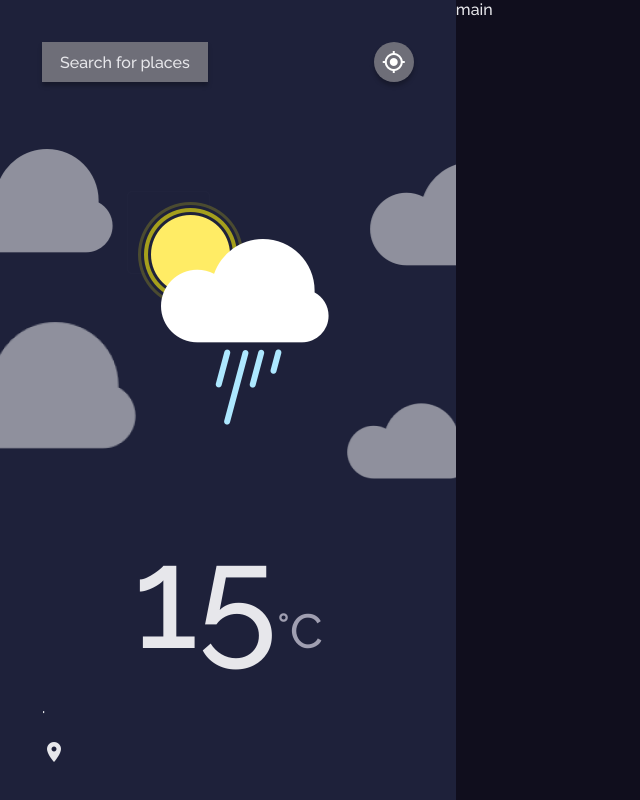
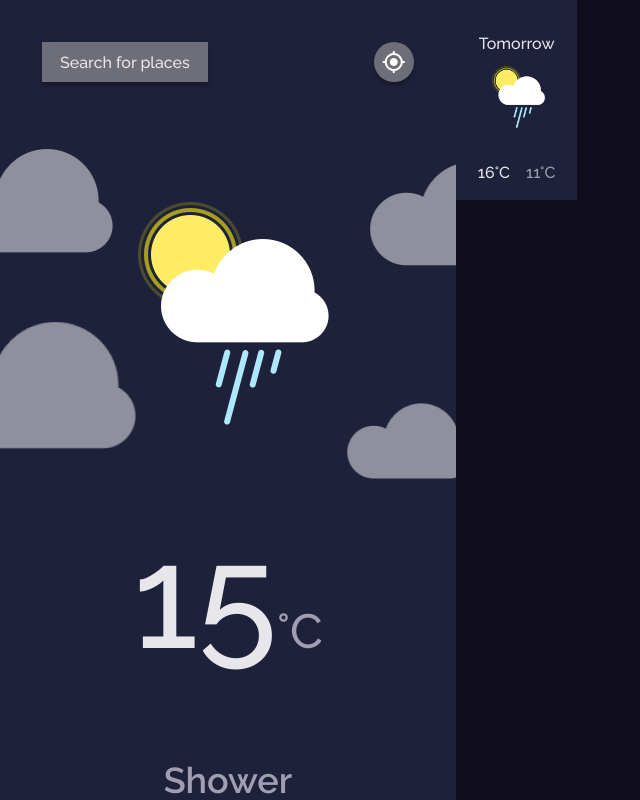
Before and after one commit to Kononov-Sergey/weather_app, a React (Create React App) app: page / in a window 1280 px wide. Shown: the top 800 px of the page, without its empty margins (0-640 px from the left). Built offline with nearby package versions, Linux system fonts and the light colour scheme.

Commit message:
made styles for side bar, added mini card comp

```diff
--- a/src/App.jsx
+++ b/src/App.jsx
@@ -1,11 +1,16 @@
 import SideBar from "./components/SideBar/SideBar";
 import classes from "./App.module.scss";
+import CardMini from "./components/UI/Card/CardMini";
+
+import shower from "./assets/Shower.png";
 
 function App() {
   return (
     <div className={classes.container}>
       <SideBar />
-      <main>main</main>
+      <main>
+        <CardMini date="Tomorrow" img={shower} dayTemp={16} nightTemp={11} />
+      </main>
     </div>
   );
 }
--- a/src/components/SideBar/SideBar.jsx
+++ b/src/components/SideBar/SideBar.jsx
@@ -19,14 +19,15 @@
         <h1>15</h1>
         <h2>°С</h2>
       </div>
-      <h2 className={classes.weather}></h2>
-      <div className={classes.day}>
-        <h3></h3>
+      <h2 className={classes.weather}>Shower</h2>
+      <div className={classes["day-container"]}>
+        <h3>Today</h3>
         <p>·</p>
-        <h3></h3>
+        <h3>Fri, 5 Jun</h3>
       </div>
       <h3 className={classes.locaion}>
-        <span class="material-icons">location_on</span>
+        <span className="material-icons">location_on</span>
+        Helsinki
       </h3>
     </aside>
   );
--- a/src/components/SideBar/SideBar.module.scss
+++ b/src/components/SideBar/SideBar.module.scss
@@ -1,7 +1,8 @@
 .aside {
   background-color: rgb(30, 33, 58);
+  text-align: center;
   max-width: 459px;
-  height: 100vh;
+  min-height: 100vh;
   transition: all 0.2s ease-in;
   position: relative;
   z-index: 1;
@@ -19,6 +20,10 @@
     opacity: 0.5;
     background-repeat: no-repeat;
   }
+  img {
+    display: block;
+    margin: 0 auto 88px;
+  }
 }
 
 .btn-secction {
@@ -26,21 +31,16 @@
   display: flex;
   justify-content: space-between;
   margin-bottom: 109px;
-}
-
-button:first-child {
-  margin-right: 166px;
-}
-
-img {
-  display: block;
-  margin: 0 auto 88px;
+  button:first-child {
+    margin-right: 166px;
+  }
 }
 
 .temp {
   display: flex;
   justify-content: center;
   align-items: flex-end;
+  margin-bottom: 77px;
   * {
     margin: 0;
   }
@@ -55,3 +55,19 @@
     margin-bottom: 23px;
   }
 }
+
+.weather {
+  color: rgb(160, 159, 177);
+  font-weight: 600;
+  font-size: 36px;
+}
+
+.day-container {
+  display: flex;
+  gap: 16px;
+  justify-content: center;
+  * {
+    font-size: 18px;
+    color: rgb(136, 134, 157);
+  }
+}
--- a/src/components/UI/Card/CardMini.jsx
+++ b/src/components/UI/Card/CardMini.jsx
@@ -0,0 +1,17 @@
+import React from "react";
+import classes from "./CardMini.module.scss";
+
+function CardMini({ date, img, dayTemp, nightTemp }) {
+  return (
+    <div className={classes.card}>
+      <h3>{date}</h3>
+      <img src={img} alt="weather picture" />
+      <div className={classes["temp-info"]}>
+        <p>{dayTemp}°С</p>
+        <p>{nightTemp}°С</p>
+      </div>
+    </div>
+  );
+}
+
+export default CardMini;
--- /dev/null
+++ b/src/components/UI/Card/CardMini.module.scss
@@ -0,0 +1,27 @@
+.card {
+  padding: 18px 22px;
+  background-color: rgb(30, 33, 58);
+  text-align: center;
+  h3 {
+    font-size: 16px;
+    color: #e7e7eb;
+    margin-bottom: 10px;
+  }
+  img {
+    width: 56px;
+    margin-bottom: 31px;
+  }
+  .temp-info {
+    display: flex;
+    justify-content: center;
+    gap: 1rem;
+    p {
+      font-size: 16px;
+      margin: 0;
+      color: #e7e7eb;
+    }
+    p:last-child {
+      color: #a09fb1;
+    }
+  }
+}
```
Also changed, not shown: src/components/Main/MainContent.jsx (added), src/components/Main/MainHeader.jsx (added), src/components/Main/MainTopContent.jsx (added).
